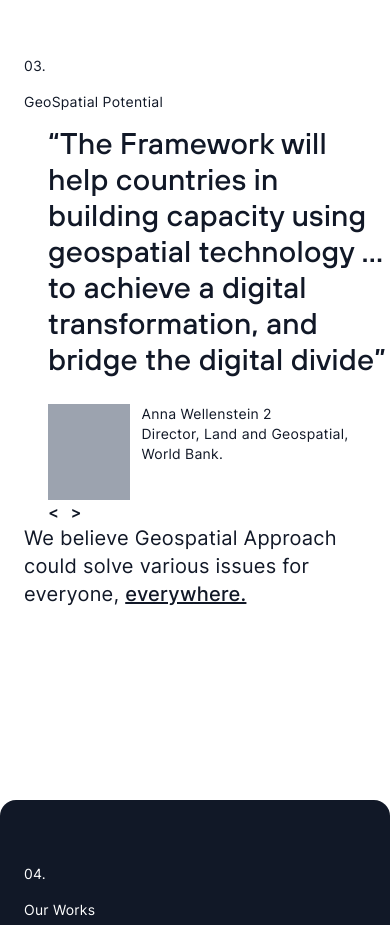
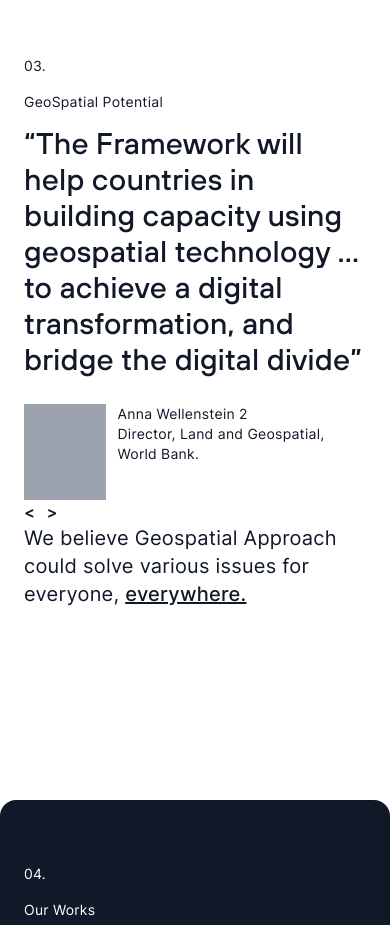
Before and after one commit to FelineJTD/braga-technologies-main-site, a Next.js app: page / in a window 390 px wide. Shown: the part 3680-4605 px from the top of the page. Built offline with nearby package versions, Linux system fonts and the light colour scheme.

Commit message:
tidy up margin

```diff
--- a/pages/index.js
+++ b/pages/index.js
@@ -220,7 +220,7 @@ export default function Home() {
           <p className='font-bold mb-4'>03.</p>
           <p className='mb-4 font-bold col-span-3'>GeoSpatial Potential</p>
           {/* Experts' Quotes */}
-          <div className='col-span-4 mx-6 overflow-hidden w-full'>
+          <div className='col-span-4 lg:mx-6 overflow-hidden w-full'>
             <div id='quotes' className='flex w-full duration-500'>
               {
                 quotes.map((quote, index) => (
```
